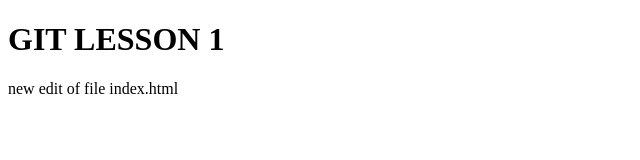
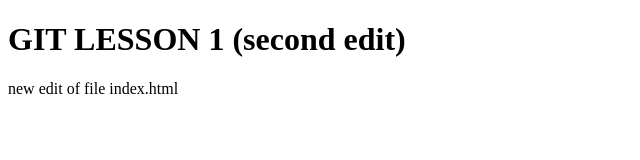
Before and after one commit to inki92/site, a plain HTML site: page index.html in a window 1280 px wide. Shown: the whole page, without its empty margins (0-640 px from the left). Drawn offline with Linux system fonts and the light colour scheme.

Commit message:
second commit

```diff
--- a/index.html
+++ b/index.html
@@ -4,7 +4,7 @@
      <title>Document</title>
 </head>
 <body>
-    <h1>GIT LESSON 1</h1>
+    <h1>GIT LESSON 1 (second edit)</h1>
     <p>new edit of file index.html</p>
 
 </body>
```
